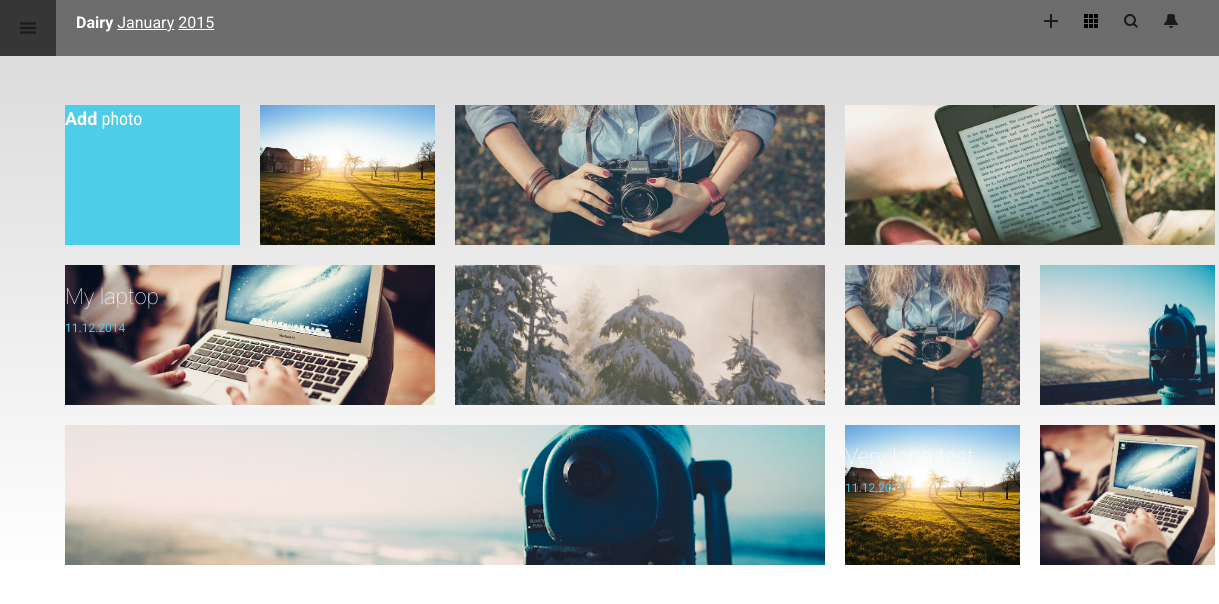
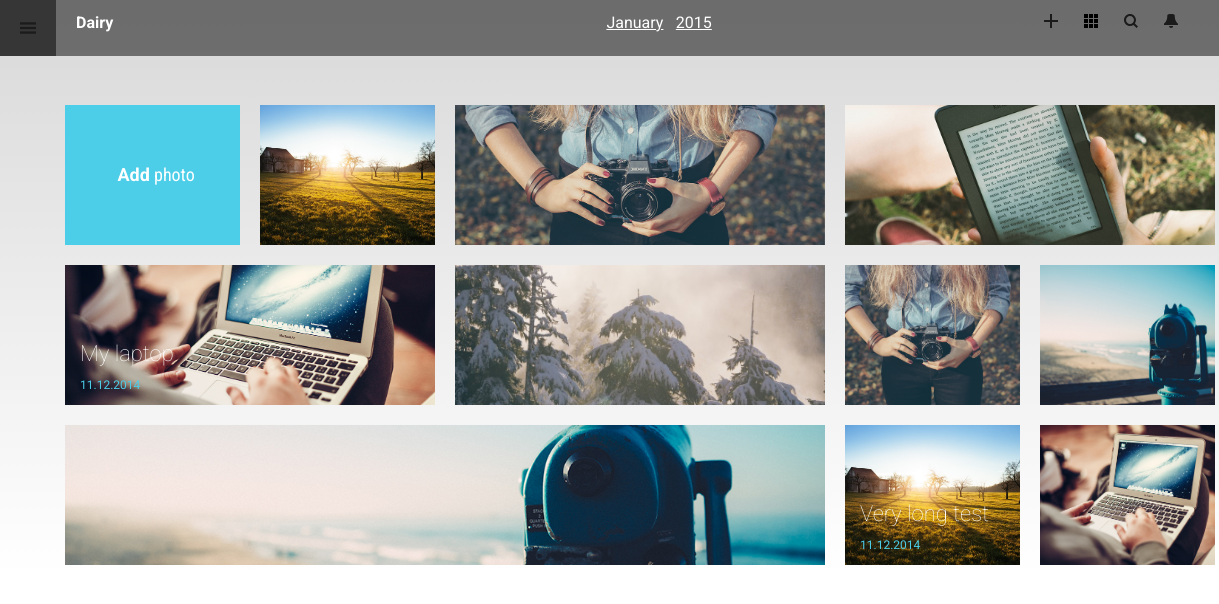
Before and after one commit to foxxxxy/Dairy, a plain HTML site: page index.html in a window 1280 px wide. Both pictures are taken after a click on the button 28 px from the left and 28 px from the top of the page. Shown: the full height of the page, 0-1219 px from the left. Drawn offline with Linux system fonts and the light colour scheme.

Commit message:
figcaption added

```diff
--- a/client/styles/scss/index.scss
+++ b/client/styles/scss/index.scss
@@ -8,6 +8,7 @@
 @import "fonts/fonts";
 
 //mixins
+@import "mixins/user-select";
 
 //base
 @import "base";
--- a/client/styles/scss/layouts/_portfolio.scss
+++ b/client/styles/scss/layouts/_portfolio.scss
@@ -1,10 +1,14 @@
 .portfolio {
   padding-top: 95px;
   z-index: -1000;
+  @include user-select(none);
 
   .add-photo {
 
     figcaption {
+      top: 40%;
+      left: 30%;
+
       p {
         font-family: 'Roboto Condensed', sans-serif;
         font-size: 18px;
@@ -24,7 +28,6 @@
     position: relative;
     margin: 10px 0;
     height: 140px;
-    //    overflow: hidden;
 
     &:first-child {
       background-color: #4ccde8;
@@ -40,13 +43,9 @@
     }
 
     figcaption {
-      top: 0;
+      left: 15px;
       bottom: 0;
       position: absolute;
-
-      &:first-child {
-
-      }
 
       h3 {
         font-family: "Roboto", sans-serif;
--- /dev/null
+++ b/client/styles/scss/mixins/_user-select.scss
@@ -0,0 +1,7 @@
+@mixin user-select($value) {
+  -webkit-user-select: $value;
+  -moz-user-select: $value;
+  -khtml-user-select: $value;
+  user-select: $value;
+  cursor: default;
+}
--- a/client/styles/scss/widgets/_header.scss
+++ b/client/styles/scss/widgets/_header.scss
@@ -3,6 +3,7 @@ header {
   width: 100%;
   height: 56px;
   z-index: 1000;
+  @include user-select(none);
 
   nav {
     line-height: 45px;
@@ -30,17 +31,28 @@ header {
       background-color: rgba(0, 0, 0, 0.5);
 
       a {
-        &:first-child{
+        &:first-child {
           padding-left: 20px;
           font-family: "Roboto", sans-serif;
           font-weight: 700;
         }
       }
 
-      time {
+      .date {
+        padding-left: 0;
+        position: relative;
+        left: 40%;
         display: inline-block;
-        text-decoration: underline;
-        font-weight: 400;
+        text-align: center;
+
+        time {
+          padding: 0;
+          margin: 0;
+          position: relative;
+          left: -40%;
+          text-decoration: underline;
+          font-weight: 400;
+        }
       }
 
       .navbar-right {
@@ -101,6 +113,7 @@ header {
           }
 
           img {
+            vertical-align: top;
             height: 56px;
             width: 56px;
           }
--- a/index.html
+++ b/index.html
@@ -21,10 +21,10 @@
         <!-- Collect the nav links, forms, and other content for toggling -->
         <div class="collapse navbar-collapse collapse-navbar clearfix" id="collapse-nav">
             <a href="#">Dairy</a>
-            <a href="#">
+            <a class="date" href="#">
                 <time>January</time>
             </a>
-            <a href="#">
+            <a class="date" href="#">
                 <time>2015</time>
             </a>
             <ul class="nav navbar-nav navbar-right clearfix">
```
Also changed, not shown: client/styles/css/index.css.
